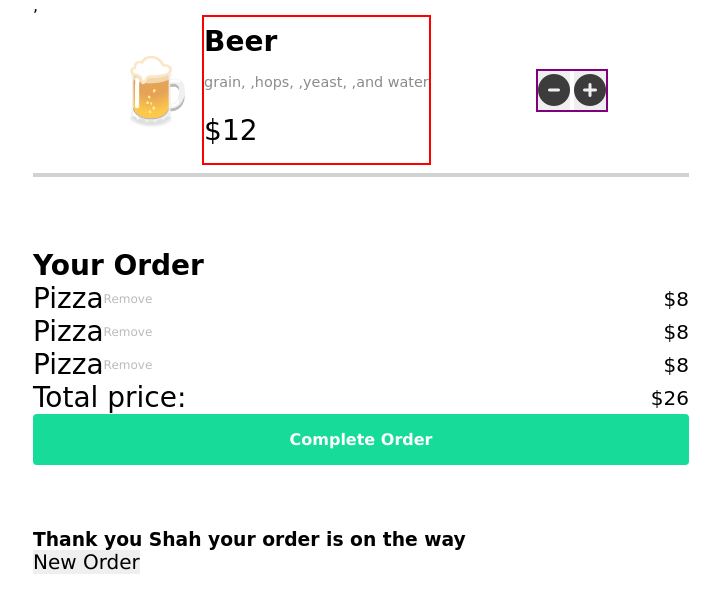
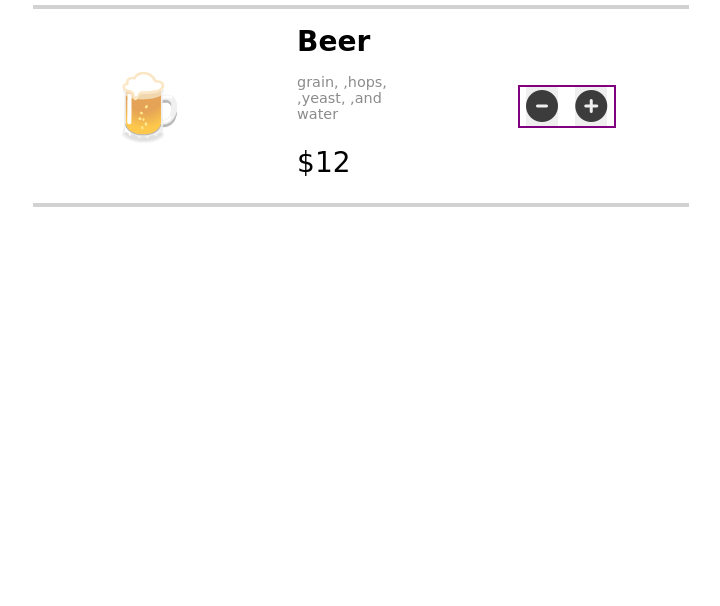
Before and after one commit to Pharma2022/restaurant-order-app, a website built with Vite: page index.html in a window 1280 px wide. Shown: the part 683-1289 px from the top of the page, without its empty margins (279-999 px from the left). After the commit the page ends 994 px from the top, so only its background shows below. Built offline with nearby package versions, Linux system fonts and the light colour scheme; a web font is replaced by a local one.

Commit message:
made render order function

```diff
--- a/index.html
+++ b/index.html
@@ -30,25 +30,9 @@
   </section>
   <!-- Order -->
   <section class="order-wrapper">
-      <div class="container order-container flex-col">
-          <h3 class="order-title">Your Order</h3>
-          <div class="order-items-container flex-col">
-                  <div class="order-item-wrapper flex-row space-between align-center">
-                      <div class="order-content-wrapper flex-row align-center space-between">
-                          <p class="order-content-food">Pizza</p>
-                          <span class="order-content-button">Remove</span>
-                      </div>
-                      <div class="order-price">$8</div>
-
-                  </div>
-                  <div class="order-item-wrapper flex-row space-between align-center">
-                      <div class="order-content-wrapper flex-row align-center space-between">
-                          <p class="order-content-food">Pizza</p>
-                          <span class="order-content-button">Remove</span>
-                      </div>
-                      <div class="order-price">$8</div>
-
-                  </div>
+      <div class="container order-container flex-col" id="order">
+          <!-- <h3 class="order-title">Your Order</h3>
+          <div class="order-items-container flex-col" >
                   <div class="order-item-wrapper flex-row space-between align-center">
                       <div class="order-content-wrapper flex-row align-center space-between">
                           <p class="order-content-food">Pizza</p>
@@ -59,20 +43,20 @@
                   </div>
 
 
-          </div>
-          <div class="total-price-wrapper flex-row space-between align-center">
+          </div> -->
+          <!-- <div class="total-price-wrapper flex-row space-between align-center">
               <span class="total-price-text">Total price:</span>
               <span class="total-price-amount">$26</span>
           </div>
-          <button class="order-button btn-primary">Complete Order</button>
+          <button class="order-button btn-primary">Complete Order</button> -->
       </div>
 
 
 
-      <div class="container order-confirmation-container">
+      <!-- <div class="container order-confirmation-container">
           <h3 class="order-confirmation-text">Thank you Shah your order is on the way </h3>
           <button class="new-order-button">New Order</button>
-      </div>
+      </div> -->
   </section>
 
   <!-- Form -->
--- a/main.js
+++ b/main.js
@@ -1,3 +1,10 @@
 import { renderMenu } from "./render"
+import { addItem } from "./render"
+renderMenu()
 
-renderMenu()
+document.addEventListener('click',(e)=>{
+    console.log('hello')
+    if(e.target.dataset.add){
+        addItem(e.target.dataset.add)
+    }
+})
--- a/render.js
+++ b/render.js
@@ -3,34 +3,33 @@ import { nanoid } from "nanoid";
 import { menu,order } from "./consts";
 
 
-const ordersArr=[]
+let ordersArr=[]
 const targetFood=(ID,arr)=>arr.filter(({id})=>id===ID)[0]
 
 
-document.addEventListener('click',(e)=>{
-
-    if(e.target.dataset.add){
-        addItem(e.target.dataset.add)
-    }
-})
-
-const addItem=(ID)=>{
 
 
+export const addItem=(ID)=>{
+
+    console.log('hello')
     const targetMenuFood=targetFood(ID,menuArray)
 
     const {name,price,id,type}=targetMenuFood
     const targetOrderFood=targetFood(ID,ordersArr)
 
-    if (!targetOrderFood){
+    // if (!targetOrderFood){
 
-        const orderObj={name,price,id,type,count:1}
-        ordersArr.push(orderObj)
-    } else{
-        targetOrderFood.count++
-    }
-    console.log(targetMenuFood)
-    console.log(ordersArr)
+
+    //     ordersArr.push({...targetMenuFood,count:1})
+    // } else{
+    //     targetOrderFood.count++
+    // }
+    // renderMenu()
+    renderOrder()
+    console.log('target menu food '+ targetMenuFood)
+    console.log('target order food '+ targetOrderFood)
+    console.log('orders arr '+ ordersArr)
+
 }
 
 export const renderMenu=()=>menu.innerHTML=`<div class="menu-item-wrapper flex-col">${
@@ -41,8 +40,8 @@ export const renderMenu=()=>menu.innerHTML=`<div class="menu-item-wrapper flex-c
         emoji,
         id,
         type,})=>
-            `<div class="menu-item  flex-row  align-center space-around">
-                <div class="menu-content-wrapper flex-row align-center">
+            `<div class="menu-item  flex-row  align-center">
+                <div class="menu-content-wrapper flex-row align-center space-between">
                         <div class="menu-food-emoji">
                                 ${emoji}
                         </div>
@@ -54,22 +53,39 @@ export const renderMenu=()=>menu.innerHTML=`<div class="menu-item-wrapper flex-c
                             <p class="menu-food-price">$${price}</p>
                         </div>
                 </div>
-                <div class="menu-button-wrapper flex-row">
-                    <button class="menu-button space-around"  >
-                    <i class="fa-solid fa-circle-minus" data-remove=${id}>
+                <div class="menu-button-wrapper flex-row space-around">
+                    <button class="menu-button"  >
+                    <i class="fa-solid fa-circle-minus" data-remove="${id}">
                             </i>
                     </button>
                     <button class="menu-button space-around"  >
-                    <i class="fa-solid fa-circle-plus" data-add=${id}>
+                    <i class="fa-solid fa-circle-plus" data-add="${id}">
                             </i>
                     </button>
 
                 </div>
         </div>
-        <hr class="menu-hr"/>`
-
-
-
-        )
+        <hr class="menu-hr"/>`).join("")
 
 }</div>`
+
+const renderOrder=()=>order.innerHTML=ordersArr.length?`<h3 class="order-title">Your Order</h3>
+        <div class="order-items-container flex-col" >
+            ${ordersArr.map(({price,name,count,id})=>
+                 `<div class="order-item-wrapper flex-row space-between align-center">
+                            <div class="order-content-wrapper flex-row align-center space-between">
+                                    <p class="order-content-food">
+                                        ${name}
+                                    </p>
+                                    <span class='quantity>Quantity: ${count} </span>
+                                    <span class="order-content-button" data-remove=${id}>
+                                        Remove
+                                    </span>
+                            </div>
+
+                            <p class="order-price"
+                                $${price}
+                            </p>
+
+                    </div>`).join("")}
+        </div>`:""
--- a/style.css
+++ b/style.css
@@ -264,10 +264,10 @@ header{
 }
 
 .menu-content-wrapper{
-  /* padding: 1rem; */
+  flex: .5;
 }
 .menu-content-food-wrapper{
-  border: 2px solid red;
+  flex: .5;
   min-width: 7.7rem;
 }
 .menu-food-emoji{
@@ -288,7 +288,7 @@ header{
 .menu-button-wrapper{
   border: 2px solid purple;
   gap:.25rem;
-  justify-self: flex-start;
+  flex:.15
 
 }
 .menu-button{
```
